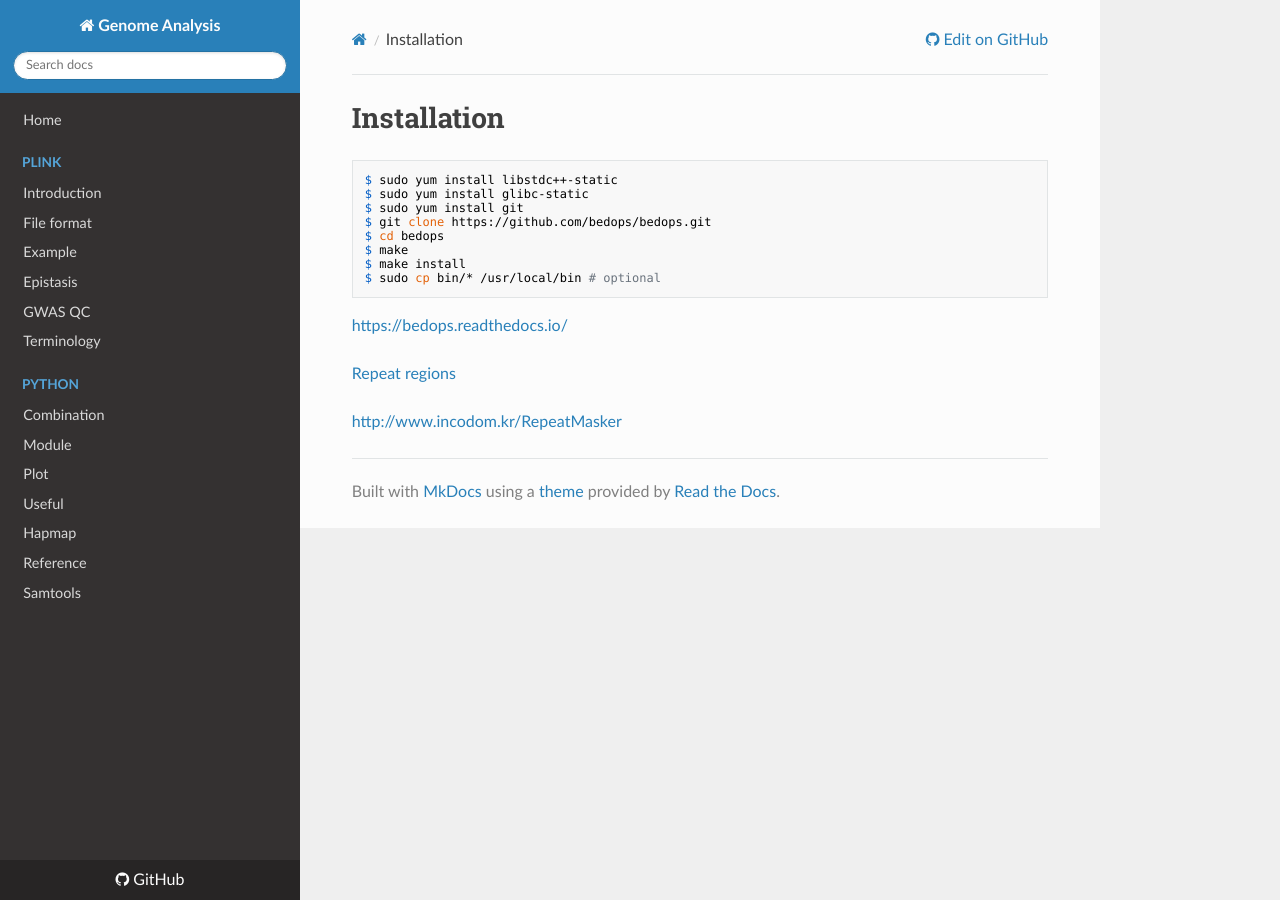
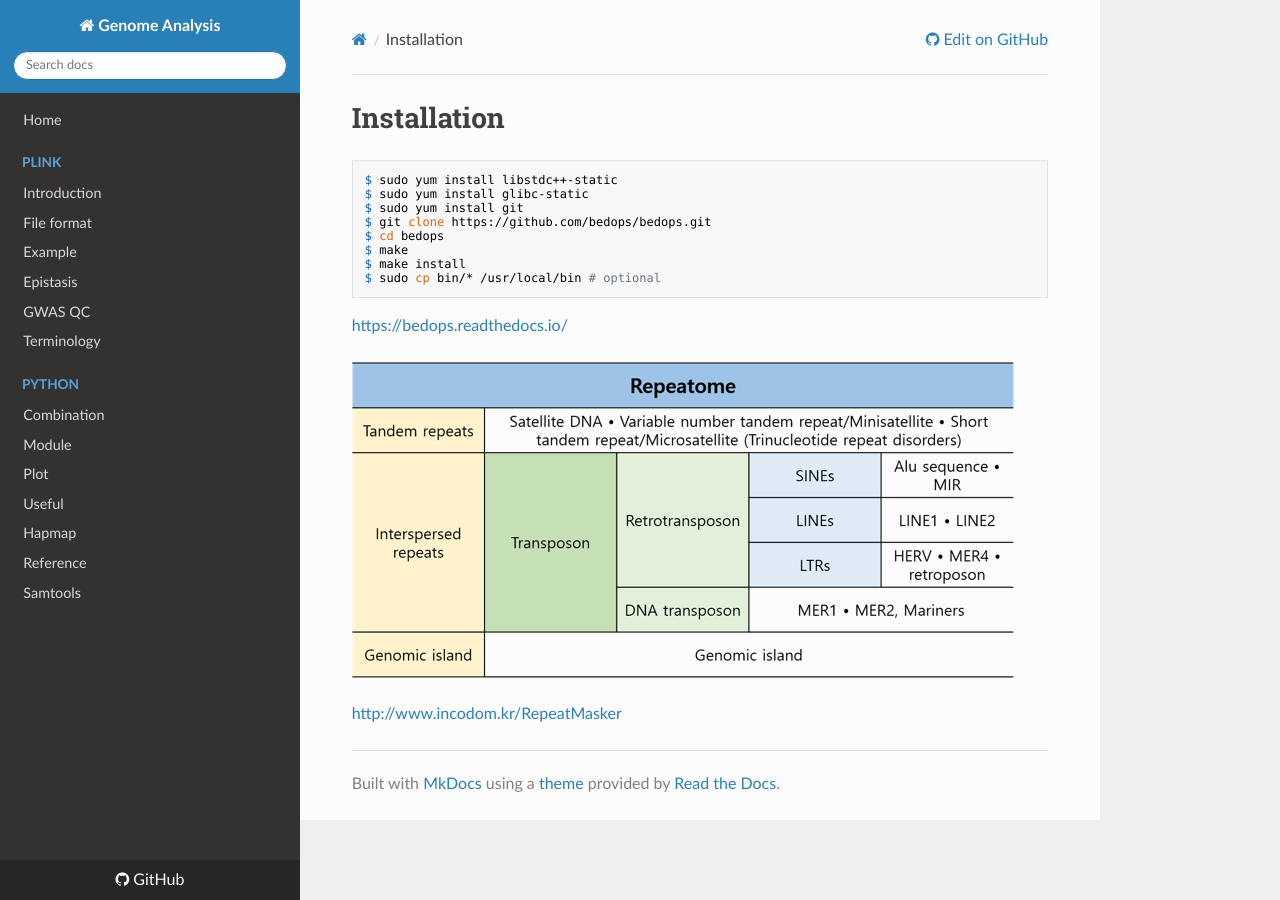
Before and after one commit to WonyoungCho/plink, an MkDocs documentation site: the page built from docs/bedops_int.md, in a window 1280 px wide. Built offline with MkDocs 1.6.1, drawn with Linux system fonts in a browser that asks for light colours; nearby versions of some CDN libraries; old or Windows-style settings are respelled for this version of MkDocs.

Commit message:
Update bedops_int.md

```diff
--- a/docs/bedops_int.md
+++ b/docs/bedops_int.md
@@ -12,6 +12,6 @@ $ sudo cp bin/* /usr/local/bin # optional
 <https://bedops.readthedocs.io/>
 
 
-[Repeat regions](./image/repeat_region.png)
+![Repeat regions](./image/repeat_region.png)
 
 <http://www.incodom.kr/RepeatMasker>
```
